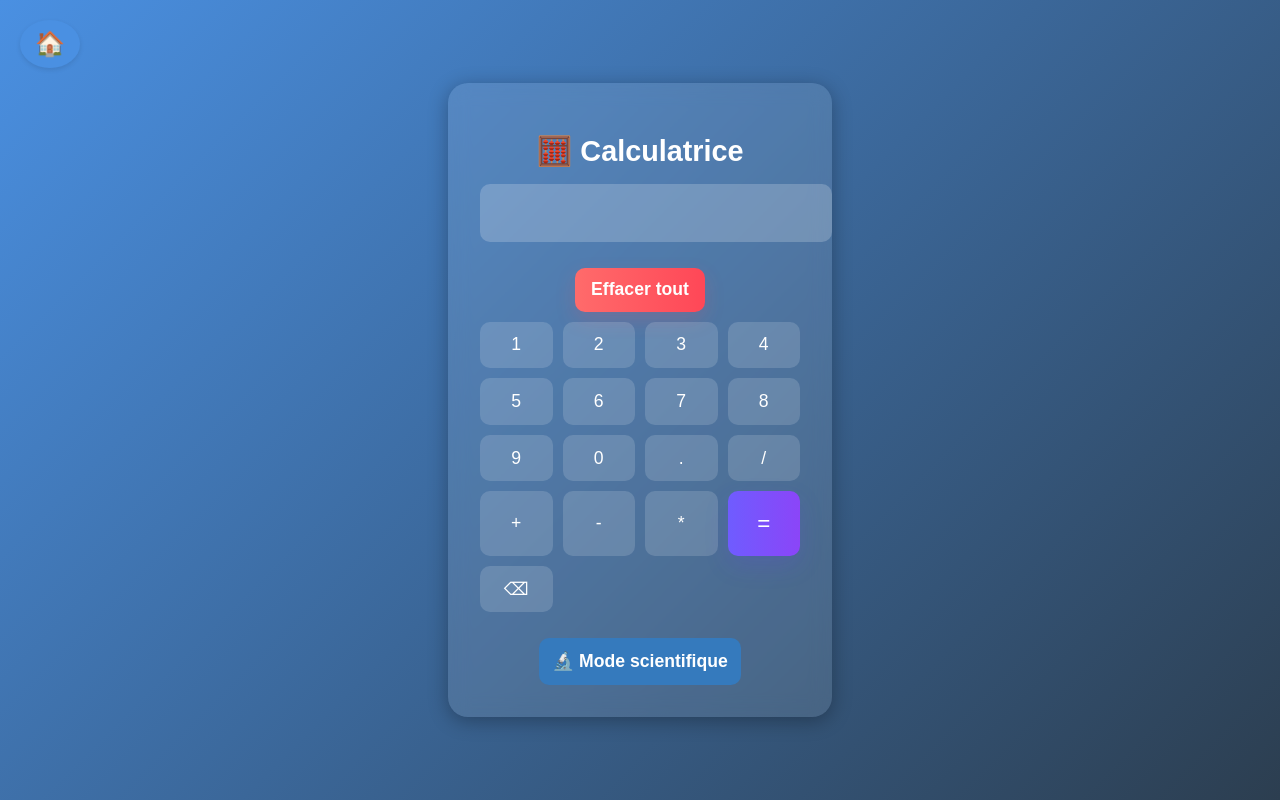
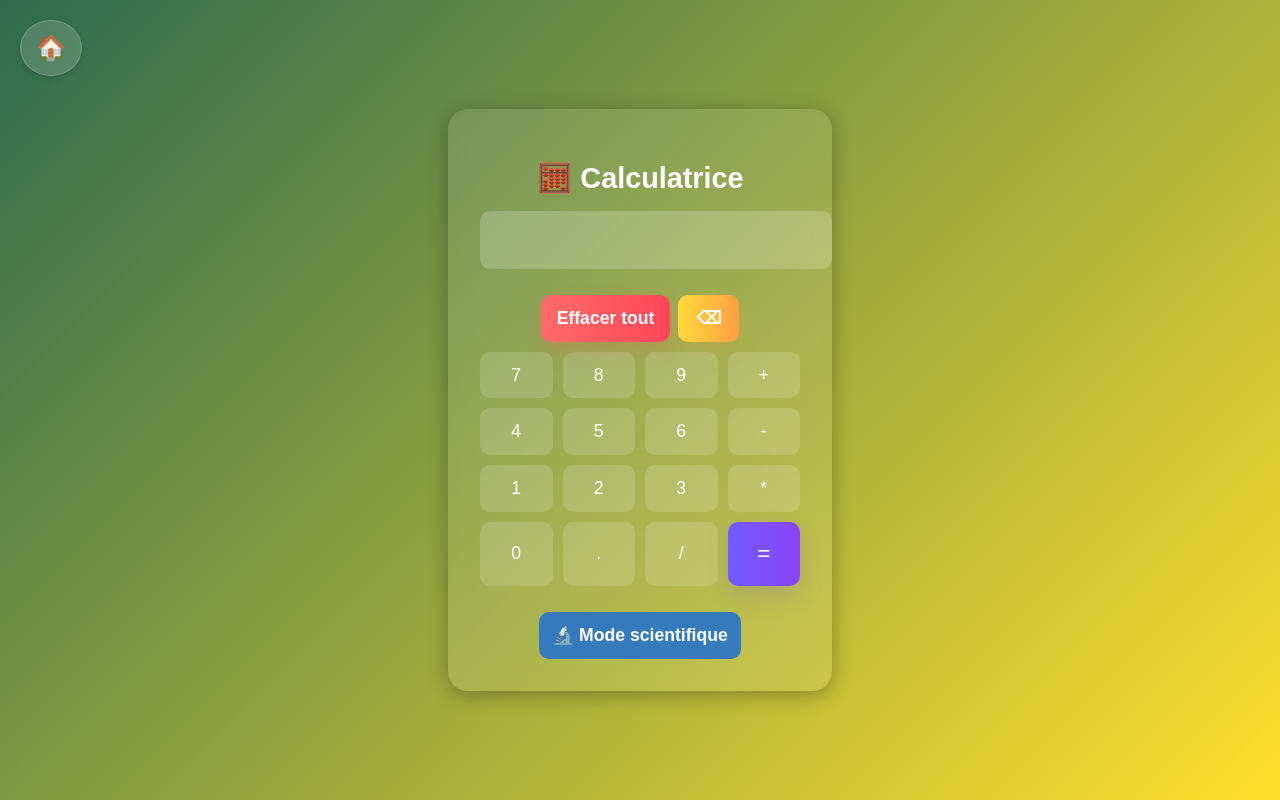
Before and after one commit to sirol385/Calculatrice-LORIS, a plain HTML site: page index.html in a window 1280 px wide. Drawn offline with Linux system fonts and the light colour scheme.

Commit message:
Add files via upload

```diff
--- a/calculatrice.css
+++ b/calculatrice.css
@@ -1,5 +1,8 @@
+:root {
+    --transition: all 0.3s ease;
+}
 body {
-  background: linear-gradient(135deg, #4a90e2, #2c3e50);
+background: linear-gradient(135deg, #2d6a4f, #ffd900d2);
   display: flex;
   justify-content: center;
   align-items: center;
@@ -75,17 +78,19 @@ button:hover {
   position: fixed;
   top: 20px;
   left: 20px;
-  background-color: #4a90e2;
+  background-color: rgba(255, 255, 255, 0.15);
   color: white;
-  padding: 10px 15px;
+  padding: 13px 15px;
   border-radius: 50%;
   text-decoration: none;
   font-size: 1.5rem;
-  box-shadow: 0 2px 5px rgba(0, 0, 0, 0.1);
-  transition: all 0.3s ease;
+  box-shadow: 0 2px 5px rgba(0, 0, 0, 0.15);
+  transition: var(--transition);
+  z-index: 1500;
+  border: 1px solid rgba(255, 255, 255, 0.2);
 }
 .back-button:hover {
-  background-color: #357abd;
+  background-color: rgba(255, 255, 255, 0.25);
   transform: translateY(-2px);
   box-shadow: 0 4px 10px rgba(0, 0, 0, 0.2);
 }
@@ -99,4 +104,11 @@ button:hover {
   cursor:pointer;
   box-shadow:0 8px 20px rgba(255,71,87,0.18);
 }
+#backspace {
+  background: linear-gradient(90deg,#ffd93d,#ff9f43);
+  color: white;
+  padding: 13px 18px;
+  font-weight: 600;
+  box-shadow: 0 8px 20px rgba(255,159,67,0.18);
+}
 #clear-all:hover{ transform:translateY(-2px); box-shadow:0 18px 40px rgba(255,71,87,0.18); }
--- a/calculatrice.js
+++ b/calculatrice.js
@@ -11,6 +11,7 @@ const display = document.getElementById("display");
 const buttons = document.querySelectorAll(".basic button, .scientific button");
 const clearBtn = document.getElementById("clear");
 const clearAllBtn = document.getElementById("clear-all");
+const backspaceBtn = document.getElementById("backspace");
 const toggleModeBtn = document.getElementById("toggle-mode");
 const scientificSection = document.querySelector(".scientific");
 let isScientific = false;
@@ -62,4 +63,11 @@ if (clearAllBtn) {
     display.value = '';
   });
 }
+
+if (backspaceBtn) {
+  backspaceBtn.addEventListener('click', () => {
+    display.value = display.value.slice(0, -1);
+  });
+}
+
 document.addEventListener('DOMContentLoaded', updateHomeButton);
--- a/index.html
+++ b/index.html
@@ -12,14 +12,13 @@
     <h1>🧮 Calculatrice</h1>
     <input type="text" id="display" readonly>
     <div style="display:flex;gap:8px;justify-content:center;margin:10px 0;">
-      <button id="clear-all">Effacer tout</button>
+      <button id="clear-all">Effacer tout</button><button id="backspace">⌫</button>
     </div>
     <div class="buttons basic">
-      <button>1</button><button>2</button><button>3</button><button>4</button>
-      <button>5</button><button>6</button><button>7</button><button>8</button>
-      <button>9</button><button>0</button><button>.</button><button>/</button>
-      <button>+</button><button>-</button><button>*</button><button id="enter">=</button>
-        <button id="backspace">⌫</button>
+      <button>7</button><button>8</button><button>9</button><button>+</button>
+      <button>4</button><button>5</button><button>6</button><button>-</button>
+      <button>1</button><button>2</button><button>3</button><button>*</button>
+      <button>0</button><button>.</button><button>/</button><button id="enter">=</button>
     </div>
     <div class="buttons scientific hidden">
       <button>√</button>
```
